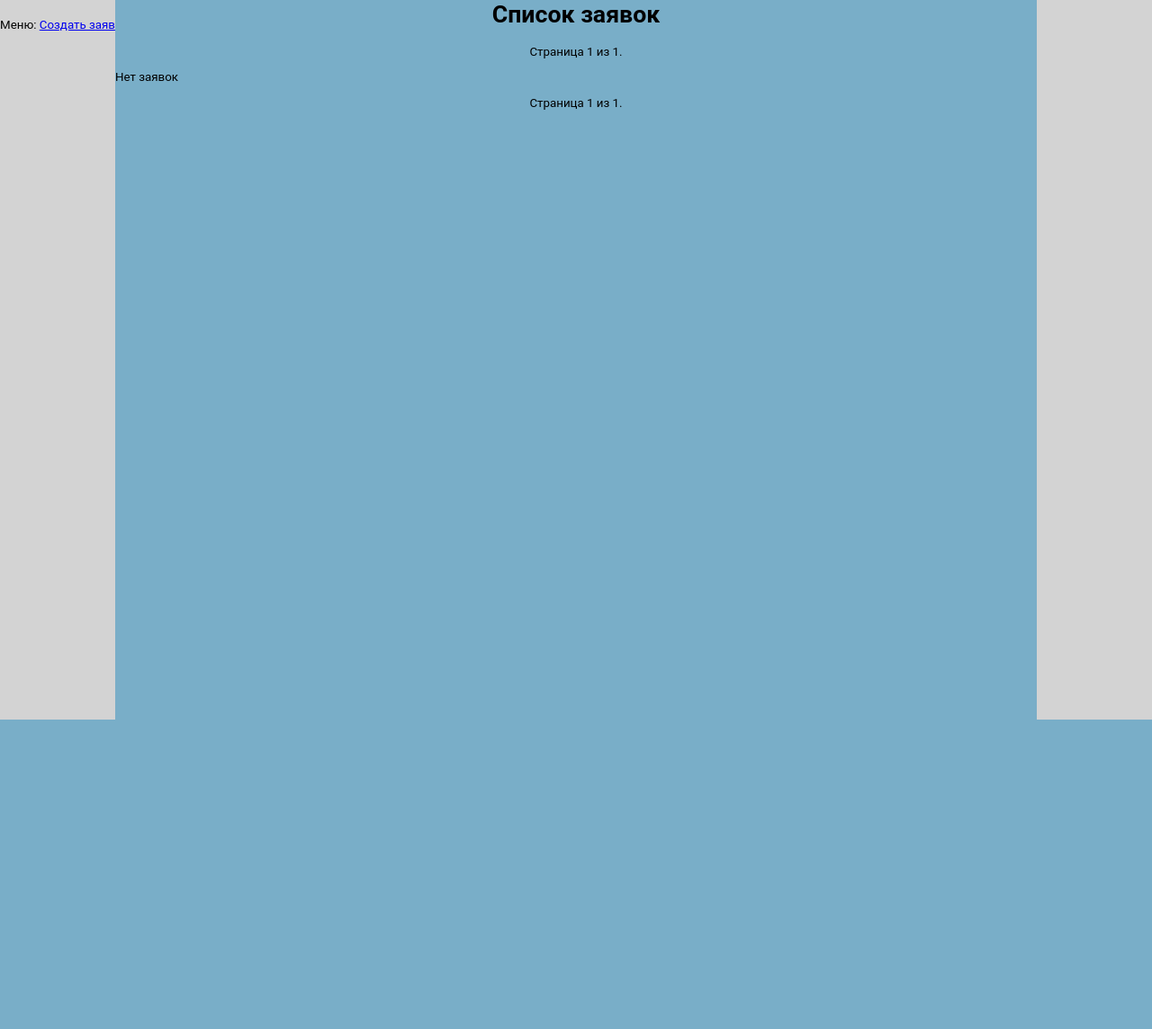
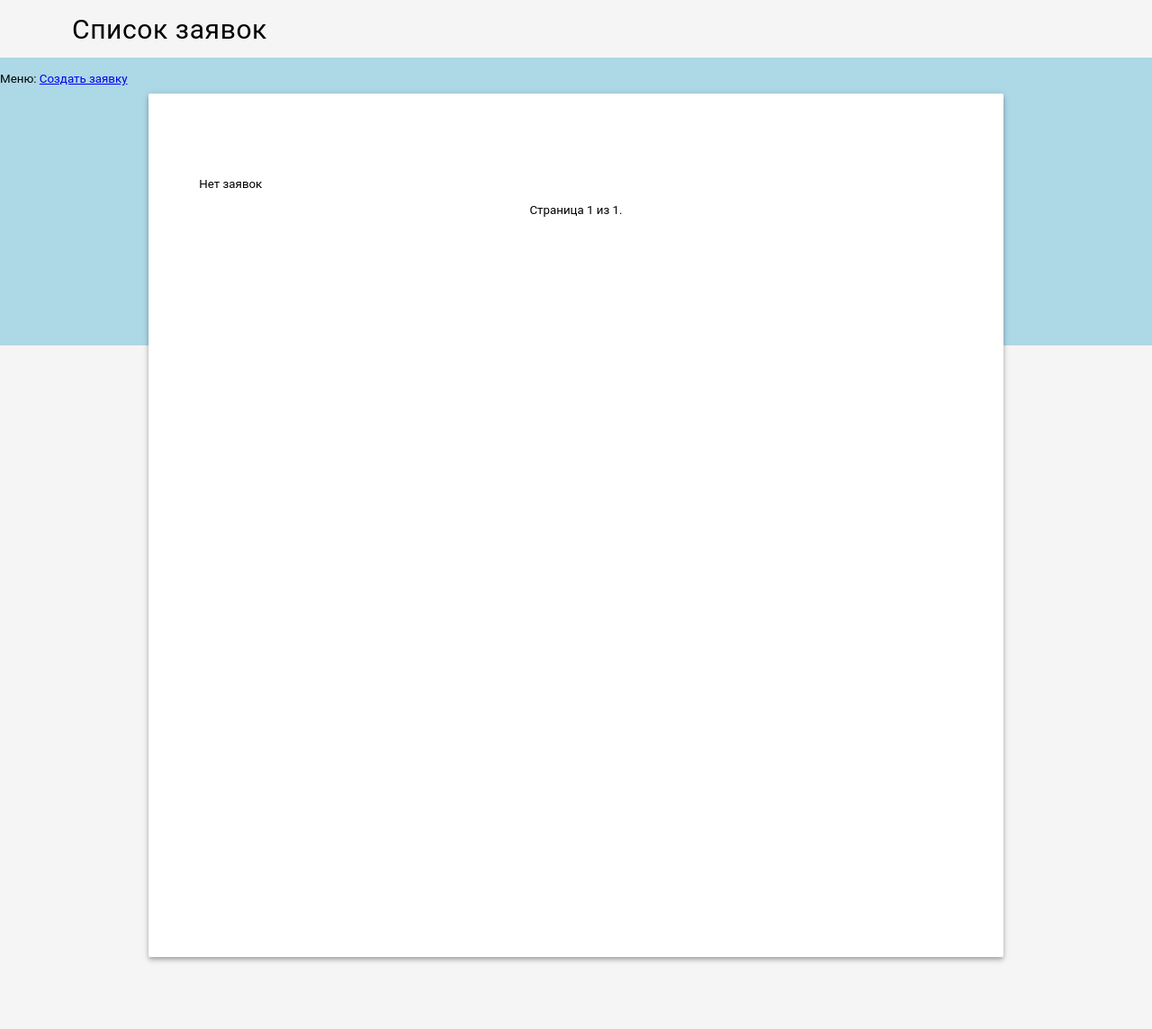
Before and after one commit to germka/MLift, a Django app: page /base/ in a window 1280 px wide. Shown: the whole page at 90% size. Before the commit the page ends 800 px from the top, so only its background shows below. Run offline with Django 3.2, Linux system fonts and the light colour scheme; data that the repository does not hold is empty.

Commit message:
templates and css design changed to material

```diff
--- a/base/static/base/style.css
+++ b/base/static/base/style.css
@@ -1,5 +1,5 @@
 body {
-    background-color: lightgray;
+    background-color: #f5f5f5 !important;
     font-family: "Roboto","Lucida Grande","DejaVu Sans","Bitstream Vera Sans",Verdana,Arial,sans-serif;
     font-size: 10pt;
     margin: 0;
@@ -7,32 +7,71 @@ body {
 
 .menu {
     position: absolute;
-    top: 20px;
+    top: 80px;
 }
 
 .header {
+    flex-shrink: 0;
+    width: 100%;
+    margin: 0;
+    padding: 0;
+    border: none;
+    min-height: 64px;
+    max-height: 1000px;
+    z-index: 3;
     position: relative;
-    text-align: center;
+    background-color: #f5f5f5 !important;
+}
+
+.header_midle {
+    align-items: center;
+    height: 64px;
+    margin: 0;
+    padding: 0 40px 0 80px;
+}
+
+.header_text {
+    display: block;
+    position: relative;
+    font-family: "Roboto","Helvetica","Arial",sans-serif;
+    font-size: 30px;
+    line-height: 1;
+    letter-spacing: .02em;
+    font-weight: 400;
+    box-sizing: border-box;
+    top: 18px
+}
+
+.demo-ribbon {
+    width: 100%;
+    height: 40vh;
+    background-color: lightblue;
+    -webkit-flex-shrink: 0;
+    -ms-flex-negative: 0;
+    flex-shrink: 0;
 }
 
 .index_table {
-    background-color: #79aec8;
-    max-width: 1024px;
+    background-color: white;
+    width: calc(66.6666666667% - 16px);
     height: 100%;
     margin: auto;
     display: block;
     position: relative;
+    box-shadow: 0 4px 5px 0 rgba(0,0,0,.14), 0 1px 10px 0 rgba(0,0,0,.12), 0 2px 4px -1px rgba(0,0,0,.2);
+    border-radius: 2px;
+    margin-top: -35vh;
+    border-radius: 2px;
+    padding: 80px 56px;
+    margin-bottom: 80px;
 }
 
 .ticket_row {
     position: relative;
     height: 25px;
     padding: 3px;
-    border-color: white;
-    border-width: 1px;
-    background-color: white;
-    margin: 1px;
-    border-radius: 6px;
+    margin: 9px;
+    box-shadow: 0 0px 1px 0 rgba(0,0,0,.14), 1px 1px 2px 0 rgba(0,0,0,.12), 1px 2px 3px -1px rgba(0,0,0,.2);
 }
 
 .ticket_row span {
--- a/base/templates/base/detail.html
+++ b/base/templates/base/detail.html
@@ -1,9 +1,11 @@
 {% load static %}
 <link rel="stylesheet" type="text/css" href="{% static 'base/style.css' %}">
 
+<header class="header"><div class="header_midle"><span class="header_text"><b>Заявка №{{ ticket.id }} от {{ ticket.ticket_date }} {% if no_object_message %} {{ no_obj_messge }} {% else %}  на объект: {{ ticket_object.obj_number }} {% endif %}</b></div></span></header>
 <div class="menu">Меню: |<a href="{% url 'base:ticket_index' %}">К списку заявок</a>|<a href="{% url 'base:new_ticket' %}">Создать заявку</a>|</div>
+<div class="demo-ribbon"></div>
+
 <div class="index_table">
-<div class="header"><H1><b>Заявка №{{ ticket.id }} от {{ ticket.ticket_date }} {% if no_object_message %} {{ no_obj_messge }} {% else %}  на объект: {{ ticket_object.obj_number }} {% endif %}</b></H1></div>
 <div class="ticket_row"><b>По адресу:</b>
 {% if ticket.obj_area %}{{ ticket_object.obj_area }} р-н, {% endif %}
 ул {{ ticket.ticket_str }},
--- /dev/null
+++ b/base/templates/base/header.html
@@ -0,0 +1,3 @@
+<header class="header"><div class="header_midle"><span class="header_text">Список заявок</span></div></header>
+<div class="menu">Меню: <a href="{% url 'base:new_ticket' %}">Создать заявку</a></div>
+<div class="demo-ribbon"></div>
--- a/base/templates/base/index.html
+++ b/base/templates/base/index.html
@@ -1,29 +1,9 @@
 {% load static %}
 <link rel="stylesheet" type="text/css" href="{% static 'base/style.css' %}">
-
+<header class="header"><div class="header_midle"><span class="header_text">Список заявок</span></div></header>
 <div class="menu">Меню: <a href="{% url 'base:new_ticket' %}">Создать заявку</a></div>
-
+<div class="demo-ribbon"></div>
 <div class="index_table">
-
-<H1 class="header">Список заявок</H1>
-
-<div class="pagination">
-    <span class="step-links">
-        {% if ticket_list.has_previous %}
-            <a href="?page=1" title="На первую страницу">&laquo;</a>
-            <a href="?page={{ ticket_list.previous_page_number }}" title="На предыдущую страницу"><</a>
-        {% endif %}
-
-        <span class="current">
-            Страница {{ ticket_list.number }} из {{ ticket_list.paginator.num_pages }}.
-        </span>
-
-        {% if ticket_list.has_next %}
-            <a href="?page={{ ticket_list.next_page_number }}" title="На следующую страницу">></a>
-            <a href="?page={{ ticket_list.paginator.num_pages }}" title="На последнюю страницу">&raquo;</a>
-        {% endif %}
-    </span>
-</div>
 
 {% if ticket_list %}
     {% for ticket in ticket_list %}
--- a/base/templates/base/newticket.html
+++ b/base/templates/base/newticket.html
@@ -1,10 +1,11 @@
 {% load static %}
 <link rel="stylesheet" type="text/css" href="{% static 'base/style.css' %}">
 
+<header class="header"><div class="header_midle"><span class="header_text">Создание заявки</span></div></header>
 <div class="menu">Меню: |<a href="{% url 'base:ticket_index' %}">К списку заявок</a>|<a href="{% url 'base:new_ticket' %}">Создать заявку</a>|</div>
+<div class="demo-ribbon"></div>
 
 <div class="index_table">
-<H1 class="header">Форма подачи заявки</H1>
 <div>Заявка №{{ ticket_number|add:"1" }}</div>
 
 <form id="new_ticket_form" action="{% url 'base:new_ticket' %}" method="post">
```
